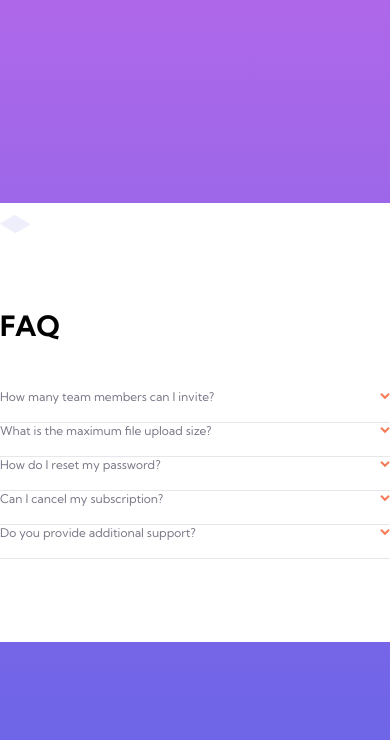
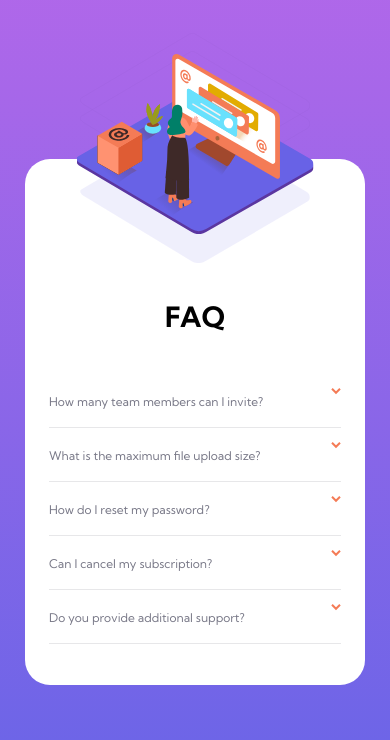
Before and after one commit to Dze-lle/faq-accordion-card-main, a plain HTML site: page index.html in a window 390 px wide. Drawn offline with Linux system fonts and the light colour scheme.

Commit message:
styling more

```diff
--- a/app/scss/_globals.scss
+++ b/app/scss/_globals.scss
@@ -41,15 +41,19 @@ main {
   align-items: center;
   min-height: 100vh;
 
+  @include for-mobile(medium) {
+    padding: 0 25px;
+  }
+
   .container {
     background-color: #fff;
+    border-radius: 25px;
 
     @include for-desktop(large) {
       display: grid;
       // give more space at the left side
       grid-template-columns: 2fr 1.6fr;
       width: 90vw;
-      border-radius: 25px;
       max-width: 920px;
     }
   }
--- a/app/scss/_section.scss
+++ b/app/scss/_section.scss
@@ -2,28 +2,53 @@
   position: relative;
   overflow: hidden;
 
-  img {
-    height: 30px;
-    width: 30px;
+  @include for-mobile(medium) {
+    height: 140px;
+    overflow: visible;
   }
 
-  @include for-desktop(large) {
-    img {
+  img {
+    position: absolute;
+    @include for-mobile(medium) {
+      height: 230px;
+      width: 230px;
+      top: -90%;
+      left: 50%;
+      right: 0;
+      bottom: 0;
+      transform: translateX(-50%);
+    }
+
+    @include for-desktop(large) {
       height: 800px;
       width: 800px;
-      position: absolute;
       right: 20%;
       bottom: -14%;
     }
+  }
 
-    &::after {
-      content: "";
+  &::after {
+    content: "";
+    position: absolute;
+
+    @include for-mobile(medium) {
+      background-image: url("/app/images/illustration-woman-online-mobile.svg");
+      background-size: 100%;
+      background-repeat: no-repeat;
+      width: 237px;
+      height: 180px;
+      top: -75%;
+      left: 50%;
+      right: 0;
+      transform: translateX(-50%);
+    }
+
+    @include for-desktop(large) {
       background-image: url("/app/images/illustration-woman-online-desktop.svg");
       background-size: 100%;
       background-repeat: no-repeat;
       width: 100%;
       height: 100%;
-      position: absolute;
       right: 102px;
       top: 37px;
     }
@@ -31,13 +56,22 @@
 }
 
 .accordion {
-  padding: 72px 0 83px 0;
+  padding: 0px 24px 41px 24px;
+
+  @include for-desktop(large) {
+    padding: 72px 0 83px 0;
+  }
 
   h1 {
     text-transform: uppercase;
     font-size: 28px;
     font-weight: bold;
-    padding-bottom: 46px;
+    padding-bottom: 40px;
+    text-align: center;
+
+    @include for-desktop(large) {
+      text-align: left;
+    }
   }
 
   li {
@@ -79,6 +113,11 @@
         h2 {
           font-size: inherit;
           font-weight: inherit;
+          padding-top: 20px;
+
+          @include for-desktop(large) {
+            padding-top: 0px;
+          }
         }
 
         img {
```
Also changed, not shown: app/scss/style.css, 1 other file.
